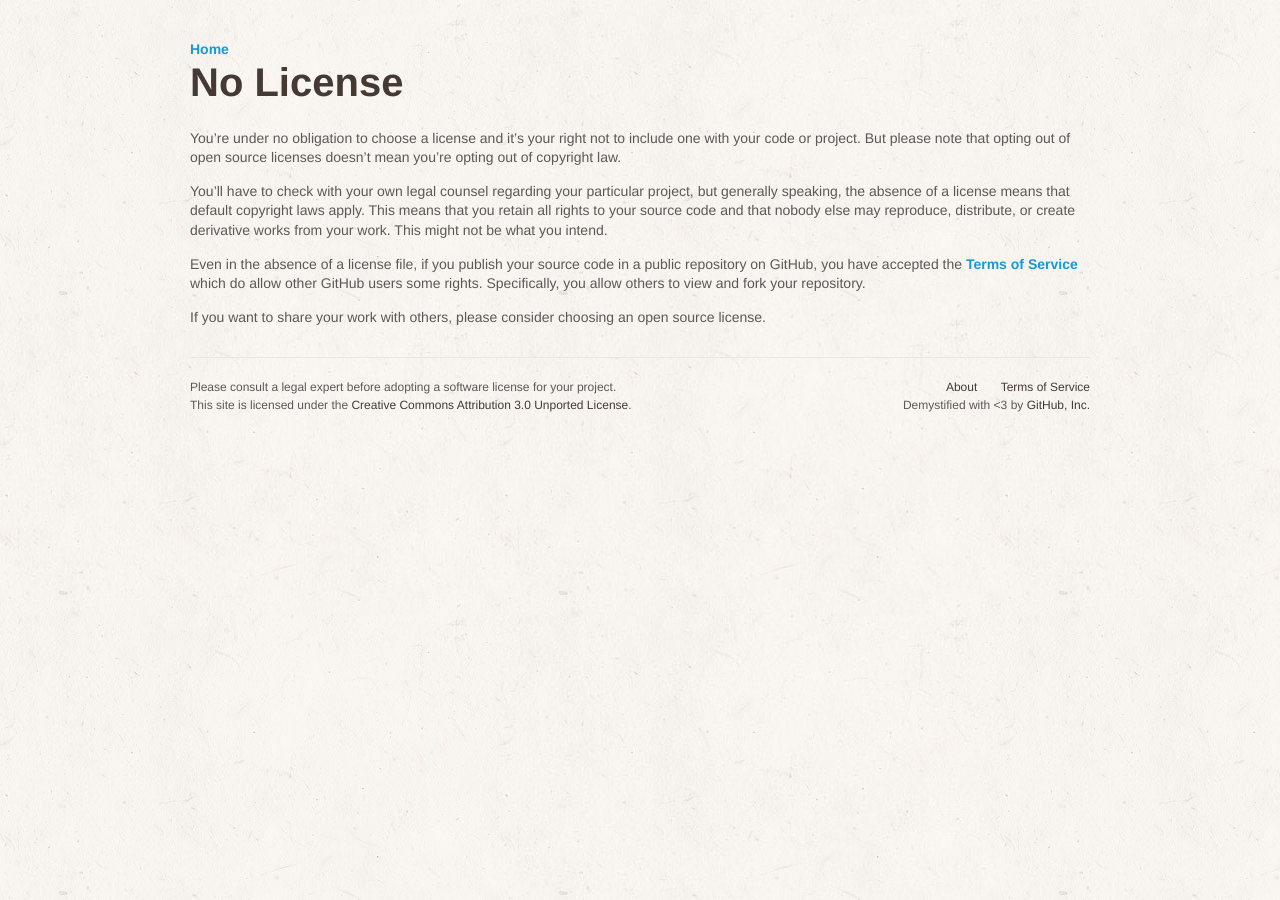
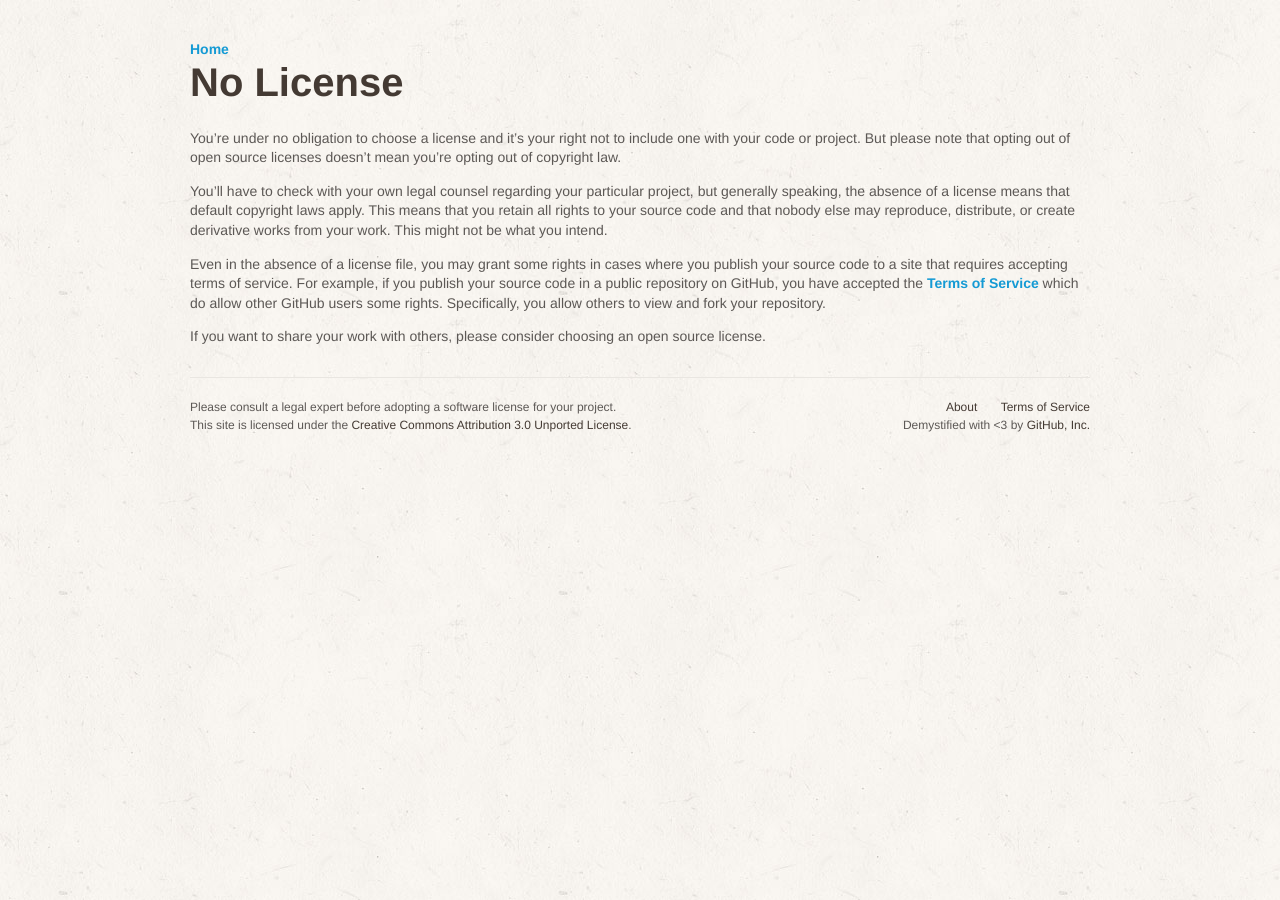
Before and after one commit to github/choosealicense.com, a Jekyll site: the page built from no-license.md, in a window 1280 px wide. Built offline with Jekyll 4.4.1, drawn with Linux system fonts in a browser that asks for light colours; some web fonts are replaced; Markdown is read by kramdown in place of the engine named in the settings.

Commit message:
make notations of no-license more coherent
- make notations of /no-license.md and licenses/no-license.html
  more coherent
- clarify only publishing code on a *public* repo on github grants
  others the right to view and fork your code in
  licenses/no-license.html

```diff
--- a/licenses/no-license.html
+++ b/licenses/no-license.html
@@ -4,7 +4,7 @@ permalink: /licenses/no-license/
 class: license-types
 title: No License
 
-description: You retain all rights and do not permit distribution, reproduction, or derivative works. You may grant some rights in cases where you publish your source code to a site that requires accepting terms of service. For example, publishing to GitHub requires you allow others to view and fork your code.
+description: You retain all rights and do not permit distribution, reproduction, or derivative works. You may grant some rights in cases where you publish your source code to a site that requires accepting terms of service. For example, publishing code in a public repository on GitHub requires you allow others to view and fork your code.
 
 note: This option may be subject to the Terms Of Use of the site where you publish your source code.
 
--- a/no-license.md
+++ b/no-license.md
@@ -8,6 +8,6 @@ You're under no obligation to choose a license and it's your right not to includ
 
 You'll have to check with your own legal counsel regarding your particular project, but generally speaking, the absence of a license means that default copyright laws apply. This means that you retain all rights to your source code and that nobody else may reproduce, distribute, or create derivative works from your work. This might not be what you intend.
 
-Even in the absence of a license file, if you publish your source code in a public repository on GitHub, you have accepted the [Terms of Service](https://help.github.com/articles/github-terms-of-service) which do allow other GitHub users some rights. Specifically, you allow others to view and fork your repository.
+Even in the absence of a license file, you may grant some rights in cases where you publish your source code to a site that requires accepting terms of service. For example, if you publish your source code in a public repository on GitHub, you have accepted the [Terms of Service](https://help.github.com/articles/github-terms-of-service) which do allow other GitHub users some rights. Specifically, you allow others to view and fork your repository.
 
 If you want to share your work with others, please consider choosing an open source license.
```
